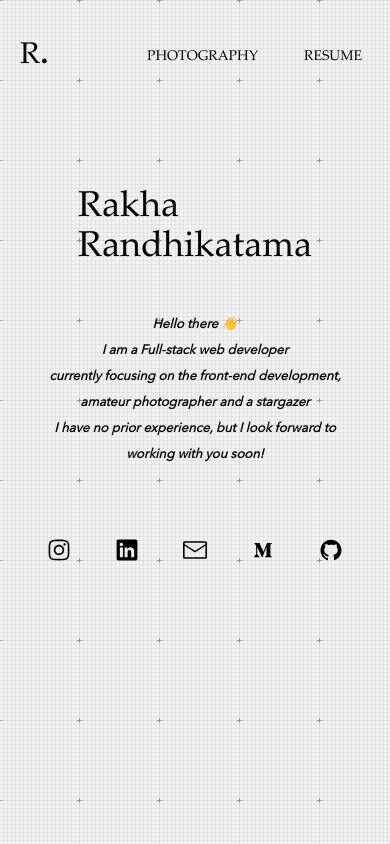
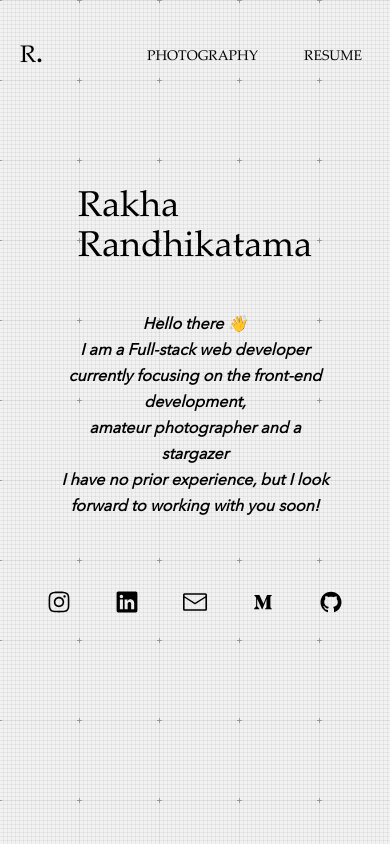
Before and after one commit to rakharan/Personal-Site, a Next.js app: page / in a window 390 px wide. Shown: the top 844 px of the page. Built offline with nearby package versions, Linux system fonts and the light colour scheme.

Commit message:
fixing mobile usability problems

```diff
--- a/src/components/navbar.tsx
+++ b/src/components/navbar.tsx
@@ -5,11 +5,11 @@ export default function Navbar() {
     return (
         <>
             <header>
-                <nav>
-                    <div className='h-[114px] px-5 w-full flex justify-between md:px-14'>
+                <nav className='px-5 md:px-14'>
+                    <div className='h-[114px]  flex justify-between gap-x-5'>
                         <div className='left-navbar  flex items-center'>
                             <Link href="/">
-                                <h1 className='text-3xl md:text-5xl'>R<span className='font-bold'>.</span></h1>
+                                <h1 className='text-2xl md:text-5xl'>R<span className='font-bold'>.</span></h1>
                             </Link>
                         </div>
                         <div className='right-navbar  flex items-center'>
--- a/src/pages/index.tsx
+++ b/src/pages/index.tsx
@@ -38,8 +38,8 @@ const Home = () => {
                   <br /> Randhikatama
                 </h1>
               </div>
-              <div className='short-brief w-[338px] md:w-[400px] flex justify-center mt-11 mb-[66px] px-4'>
-                <p className={`${myFont.className} text-[13px] leading-[26px] text-center italic md:text-xl font-black`}>
+              <div className='short-brief w-[300px] md:w-[400px] flex justify-center mt-11 mb-[66px] px-4'>
+                <p className={`${myFont.className} text-base leading-[26px] text-center italic md:text-xl font-black`}>
                   Hello there 👋 <br />
                   I am a Full-stack web developer <br />
                   currently focusing on the front-end development, <br />
```
